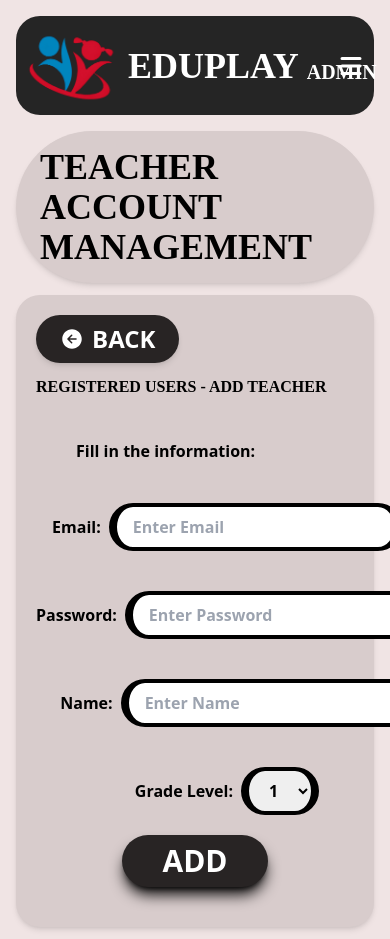
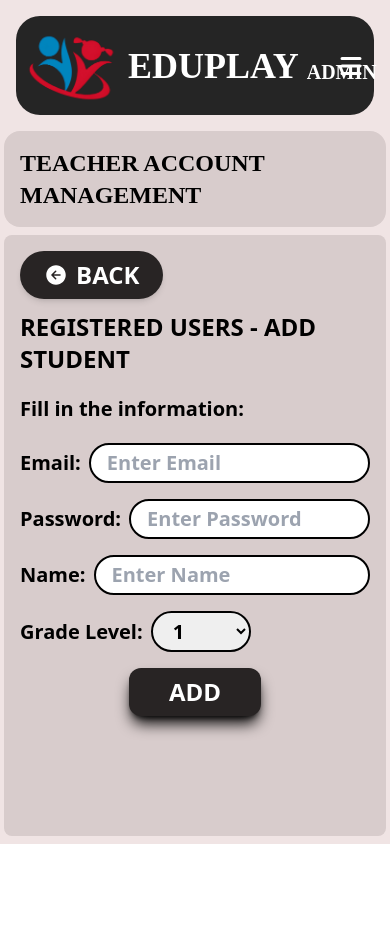
Before and after one commit to ReiTony/EduPlay-main, a React (Vite) app in the folder Client/: page /admin/teacher-accounts/create in a window 390 px wide. After the commit the page ends 844 px from the top, so only its background shows below. Built offline with nearby package versions, Linux system fonts and the light colour scheme; sample sign-in values are in the browser's storage; a web font is replaced by a local one.

Commit message:
fix mobile view admin-manage-teachers

```diff
--- a/Client/src/component/Admin_AddTeacher.jsx
+++ b/Client/src/component/Admin_AddTeacher.jsx
@@ -37,91 +37,58 @@ function Admin_AddTeacher() {
 
   return (
     <>
-      <header className="bg-[#d8cccc] rounded-full shadow-md text-4xl font-reemkufifont font-bold mx-4 p-4 px-6">
-        <h1>TEACHER ACCOUNT MANAGEMENT</h1>
-      </header>
+      <h1 className="bg-[#d8cccc] text-black mx-1 sm:mx-4 rounded-2xl gap-3 p-4 text-2xl sm:text-4xl font-reemkufifont font-bold ">TEACHER ACCOUNT MANAGEMENT</h1>
 
-      <main className="flex-grow bg-[#d8cccc] shadow-md rounded-3xl p-5 mx-4 my-3">
+      <main className="flex flex-col flex-grow p-4 sm:p-8 mx-1 sm:mx-4 my-2 rounded-lg text-black bg-[#d8cccc] font-bold">
         <button className="flex flex-row items-center gap-2 bg-[#282424] shadow-md rounded-full font-bold text-white text-2xl me-auto mb-3 px-6 py-2" onClick={() => navigate(-1)}>
           <IoArrowBackCircle />
           BACK
         </button>
-
-        <h1 className="font-bold font-reemkufifont lg:text-4xl">REGISTERED USERS - ADD TEACHER</h1>
-        <div>
-          <h1 className="p-10 font-bold lg:text-4xl">Fill in the information:</h1>
-        </div>
-        <form>
-          <div className="grid gap-10 font-semibold lg:text-3xl lg:grid-cols-2">
-            <div className="flex-col">
-              <div className="flex items-center justify-center">
-                <label htmlFor="email" className="pr-2 text-right">
-                  Email:
-                </label>
+        <div className="flex flex-col lg:mx-auto lg:w-[1000px]">
+          <h1 className="text-2xl sm:text-4xl">REGISTERED USERS - ADD STUDENT</h1>
+          <h1 className="text-xl sm:text-3xl my-5">Fill in the information:</h1>
+          <form className="flex flex-col gap-4 text-xl sm:text-3xl" onSubmit={handleSubmit}>
+            <div className="flex flex-row items-center gap-2">
+              <label htmlFor="email">Email:</label>
               <input
                 type="email"
                 value={email}
                 onChange={(e) => setEmail(e.target.value)}
                 id="email"
-                  name="email"
                 placeholder="Enter Email"
-                  className="px-4 py-2 lg:w-[400px] rounded-full lg:mx-4 border-4 border-l-8 border-r-8 border-black"
+                className="text-black px-4 py-1 border-2 w-full border-black rounded-full focus:shadow-md"
+                style={{ maxWidth: "300px" }}
               />
             </div>
-            </div>
-            <div className="flex-col">
-              <div className="flex items-center justify-center">
-                <label htmlFor="password" className="pr-2 text-right lg:ml-5">
-                  Password:
-                </label>
+            <div className="flex flex-row items-center gap-2">
+              <label htmlFor="password">Password:</label>
               <input
                 type="password"
                 value={password}
-                  onChange={(e) => e.target.value.length <= 15 && setPassword(e.target.value)}
+                onChange={(e) => setPassword(e.target.value)}
                 id="password"
-                  name="password"
                 placeholder="Enter Password"
-                  className="px-4 py-2 lg:w-[400px] border-4 border-l-8 border-r-8 border-black rounded-full lg:mx-4"
+                className="text-black px-4 py-1 border-2 w-full border-black rounded-full focus:shadow-md"
+                style={{ maxWidth: "300px" }}
               />
             </div>
+            <div className="flex flex-row items-center gap-2">
+              <label htmlFor="name">Name:</label>
+              <input type="text" value={name} onChange={(e) => setName(e.target.value)} id="name" placeholder="Enter Name" className="text-black px-4 py-1 border-2 w-full border-black rounded-full focus:shadow-md" style={{ maxWidth: "300px" }} />
             </div>
-            <div className="flex-col">
-              <div className="flex items-center justify-center">
-                <label htmlFor="name" className="pr-2 ml-5 text-right">
-                  Name:
-                </label>
-                <input
-                  type="text"
-                  value={name}
-                  onChange={(e) => setName(e.target.value)}
-                  id="name"
-                  name="name"
-                  placeholder="Enter Name"
-                  className="px-4 py-2 lg:w-[400px] border-4 border-l-8 border-r-8 border-black rounded-full lg:mx-4"
-                />
-              </div>
-            </div>
-
-            <div className="flex items-center justify-center">
-              <label htmlFor="gradeLevel" className="pr-2 text-right">
-                Grade Level:
-              </label>
-              <select value={gradeLevel} onChange={(e) => setGradeLevel(e.target.value)} className="px-4 py-2 lg:w-[400px] border-4 border-l-8 border-r-8 border-black rounded-full lg:mx-4">
+            <div className="flex flex-row items-center gap-2">
+              <label htmlFor="gradeLevel">Grade Level:</label>
+              <select value={gradeLevel} onChange={(e) => setGradeLevel(e.target.value)} className="text-black px-4 py-1 border-2 w-full border-black rounded-full focus:shadow-md" style={{ maxWidth: "100px" }}>
                 <option value="1">1</option>
                 <option value="2">2</option>
                 <option value="3">3</option>
               </select>
             </div>
-          </div>
-          <div className="flex justify-center p-5">
-            <button
-              type="submit"
-              onClick={handleSubmit}
-              className="px-10 py-2 text-3xl font-bold text-white bg-[#282424] rounded-full shadow-lg hover:brightness-90 shadow-black hover:scale-[.98] transition-transform transform-gpu">
+            <button type="submit" onClick={handleSubmit} className="mx-auto px-10 py-2 text-2xl font-bold text-white bg-[#282424] rounded-xl shadow-lg hover:brightness-90 shadow-black hover:scale-[.98] transition-transform transform-gpu ">
               ADD
             </button>
+          </form>
         </div>
-        </form>
       </main>
       <ErrorModal show={isErrorModalOpen} onHide={() => setIsErrorModalOpen(false)} errorInfo={errorInfo} />
       <ReactModal appElement={document.getElementById("root")} isOpen={isVerifyAccountModalOpen} shouldCloseOnEsc={true} style={modalStyle}>
@@ -130,7 +97,8 @@ function Admin_AddTeacher() {
           <h2 className="text-3xl text-center">Verification email sent. Please check your email.</h2>
           <button
             className="bg-[#08a454] text-white text-2xl font-bold px-10 py-2 rounded-full shadow-md hover:brightness-90 hover:shadow-green-500 hover:scale-95 transition-transform transform-gpu"
-            onClick={() => navigate("/admin/teacher-accounts")}>
+            onClick={() => navigate("/admin/teacher-accounts")}
+          >
             CONTINUE
           </button>
         </div>
--- /dev/null
+++ b/Client/src/component/Admin_TeacherAccountManagementMinTable.jsx
@@ -0,0 +1,156 @@
+import { useState, useEffect, useMemo } from "react";
+import { useTable, useFilters } from "react-table";
+import { useNavigate } from "react-router-dom";
+import { BsFillArrowUpCircleFill } from "react-icons/bs";
+import ReactModal from "react-modal";
+import axios from "axios";
+
+function Admin_TeacherAccountManagementMinTable({ data, refresh, filterInput, selectedGrade, modalStyle }) {
+  const navigate = useNavigate();
+  const [showDeleteModal, setShowDeleteModal] = useState(false);
+  const [toBeDisabledStudent, setToBeDisabledStudent] = useState("");
+
+  useEffect(() => {
+    refresh();
+  }, []);
+
+  const handleDisableStudent = async () => {
+    axios
+      .delete(`${import.meta.env.VITE_API}teacher/deleteStudent/${toBeDisabledStudent}`)
+      .then((res) => {
+        refresh();
+        setShowDeleteModal(false);
+      })
+      .catch((err) => alert(err.message));
+  };
+
+  const showDelete = (username) => {
+    setShowDeleteModal(true);
+    setToBeDisabledStudent(username);
+  };
+
+  const columns = useMemo(
+    () => [
+      { Header: "GRADE LEVEL", accessor: "gradeLevel", id: "GRADELEVEL", Filter: GradeLevelFilter, filter: "equals" },
+      { Header: "NAME", accessor: "name", id: "NAME" },
+      {
+        Header: "EDIT",
+        accessor: "EDIT_STATUS",
+        Cell: ({ row }) => (
+          <button
+            className="flex items-center justify-center px-3 py-1 me-1 font-bold text-white bg-green-500 rounded-lg shadow-lg hover:brightness-90 shadow-black hover:scale-[.98] transition-transform transform-gpu hover:shadow-green-300"
+            onClick={() => navigate(`${row.original.email}/${row.original._id}`)}
+          >
+            EDIT
+          </button>
+        ),
+      },
+      {
+        Header: "STATUS",
+        accessor: "STATUS",
+        Cell: ({ row }) => (
+          <button
+            className="bg-[#d00c24] rounded-lg shadow-lg me-1 text-white font-bold px-3 py-1 hover:brightness-90 shadow-black hover:scale-[.98] transition-transform transform-gpu hover:shadow-red-300"
+            onClick={() => showDelete(row.original._id)}
+          >
+            DELETE
+          </button>
+        ),
+      },
+    ],
+    []
+  );
+
+  const { getTableProps, getTableBodyProps, headerGroups, rows, prepareRow, state, setFilter } = useTable({ columns, data }, useFilters);
+
+  useEffect(() => {
+    if (selectedGrade === "") setFilter("GRADELEVEL", undefined);
+    else setFilter("GRADELEVEL", selectedGrade);
+  }, [selectedGrade]);
+
+  useEffect(() => {
+    setFilter("NAME", filterInput);
+  }, [filterInput]);
+
+  const handleScrollToTop = () => {
+    window.scrollTo({ top: 0, behavior: "smooth" });
+  };
+  return (
+    <>
+      <table {...getTableProps()} style={{ borderCollapse: "collapse", width: "100%" }}>
+        <thead>
+          {headerGroups.map((headerGroup) => (
+            <tr {...headerGroup.getHeaderGroupProps()}>
+              {headerGroup.headers.map((column) => (
+                <th {...column.getHeaderProps()} style={{}} className="py-2 text-lg text-center text-white bg-black">
+                  {column.render("Header")}
+                </th>
+              ))}
+            </tr>
+          ))}
+        </thead>
+        <tbody {...getTableBodyProps()}>
+          {rows.map((row, index) => {
+            prepareRow(row);
+
+            return (
+              <tr {...row.getRowProps()} className="font-semibold" style={{ background: index % 2 === 0 ? "#b6b6b6" : "white" }}>
+                {row.cells.map((cell) => {
+                  return (
+                    <td {...cell.getCellProps()} className="py-2 text-lg text-center border-black">
+                      {cell.render("Cell")}
+                    </td>
+                  );
+                })}
+              </tr>
+            );
+          })}
+        </tbody>
+      </table>
+
+      <button className="fixed justify-center p-3 text-white bg-blue-800 rounded-full bottom-4 right-4 focus:outline-none" onClick={handleScrollToTop}>
+        <BsFillArrowUpCircleFill className="text-3xl " />
+      </button>
+      <DeleteModal show={showDeleteModal} onHide={() => setShowDeleteModal(false)} onSave={handleDisableStudent} modalStyle={modalStyle} />
+    </>
+  );
+}
+
+function GradeLevelFilter({ column }) {
+  const { filterValue, setFilter } = column;
+  return (
+    <select value={filterValue || ""} onChange={(e) => setFilter(e.target.value || undefined)} className="p-2 rounded-md">
+      <option value="">All Grades</option>
+      {[1, 2, 3].map((grade) => (
+        <option key={grade} value={grade}>
+          Grade {grade}
+        </option>
+      ))}
+    </select>
+  );
+}
+
+export default Admin_TeacherAccountManagementMinTable;
+
+function DeleteModal({ show, onHide, onSave, modalStyle }) {
+  if (!show) return;
+  return (
+    <ReactModal appElement={document.getElementById("root")} isOpen={show} shouldCloseOnEsc={true} style={modalStyle}>
+      <div className="flex flex-col justify-center gap-8 p-6 font-semibold text-white font-sourceSans3">
+        <h2 className="text-4xl text-center">DELETE TEACHER</h2>
+        <div className="text-2xl">
+          Reminder: <br />
+          Upon clicking delete, all information associated under this teacher will be deleted.
+        </div>
+        <div className="flex flex-col sm:flex-row justify-end gap-2 text-white">
+          <button className="text-2xl bg-neutral-800 rounded-full shadow-md px-6 py-2 hover:brightness-95  shadow-black hover:scale-[.98] transition-transform transform-gpu hover:shadow-red-300 " onClick={onHide}>
+            CANCEL
+          </button>
+          <button className="px-6 py-2 text-2xl rounded-full shadow-md bg-[#d00c24] hover:brightness-95  shadow-black hover:scale-[.98] transition-transform transform-gpu hover:shadow-red-300" onClick={onSave}>
+            DELETE
+          </button>
+        </div>
+      </div>
+    </ReactModal>
+  );
+}
--- a/Client/src/component/Admin_TeacherAccounts.jsx
+++ b/Client/src/component/Admin_TeacherAccounts.jsx
@@ -6,6 +6,8 @@ import { useNavigate } from "react-router-dom";
 import { BsFillArrowUpCircleFill } from "react-icons/bs";
 import ReactModal from "react-modal";
 import axios from "axios";
+import Admin_AccountManagementMinTable from "./Admin_AccountManagementMinTable";
+import Admin_TeacherAccountManagementMinTable from "./Admin_TeacherAccountManagementMinTable";
 
 function Admin_TeacherAccounts() {
   const navigate = useNavigate();
@@ -52,7 +54,8 @@ function Admin_TeacherAccounts() {
         Cell: ({ row }) => (
           <button
             className="flex items-center justify-center px-5 py-1 m-auto font-bold text-white bg-green-500 rounded-full shadow-md hover:brightness-90 shadow-black hover:scale-[.98] transition-transform transform-gpu hover:shadow-green-300"
-            onClick={() => navigate(`${row.original.email}/${row.original._id}`)}>
+            onClick={() => navigate(`${row.original.email}/${row.original._id}`)}
+          >
             <span className="flex items-center">
               <BiEditAlt className="mr-2 cursor-pointer" />
               EDIT
@@ -64,9 +67,7 @@ function Admin_TeacherAccounts() {
         Header: "STATUS",
         accessor: "STATUS",
         Cell: ({ row }) => (
-          <button
-            className="bg-[#d00c24] rounded-full shadow-md text-white font-bold px-5 py-1 hover:brightness-90 shadow-black hover:scale-[.98] transition-transform transform-gpu hover:shadow-red-300"
-            onClick={() => showDelete(row.original._id)}>
+          <button className="bg-[#d00c24] rounded-full shadow-md text-white font-bold px-5 py-1 hover:brightness-90 shadow-black hover:scale-[.98] transition-transform transform-gpu hover:shadow-red-300" onClick={() => showDelete(row.original._id)}>
             DELETE
           </button>
         ),
@@ -92,30 +93,22 @@ function Admin_TeacherAccounts() {
 
   return (
     <>
-      <header className="bg-[#d8cccc] rounded-full shadow-md text-4xl font-reemkufifont font-bold mx-4 p-4 px-6">
-        <h1>TEACHER ACCOUNT MANAGEMENT</h1>
-      </header>
+      <h1 className="bg-[#d8cccc] text-black mx-1 sm:mx-4 rounded-2xl gap-3 p-4 text-2xl sm:text-4xl font-reemkufifont font-bold ">TEACHER ACCOUNT MANAGEMENT</h1>
 
-      <main className="flex-grow bg-[#d8cccc] shadow-md rounded-3xl p-5 mx-4 my-3">
-        <div className="flex items-center justify-between pb-4 m-2">
-          <div className="text-4xl font-bold">
-            <h1>REGISTERED TEACHERS</h1>
-          </div>
+      <main className="flex flex-col flex-grow p-2 sm:p-5 mx-1 sm:mx-4 my-2 rounded-lg bg-[#d8cccc]">
+        <div className="flex flex-wrap gap-2 items-center justify-between pb-4 m-2">
+          <h1 className="text-2xl sm:text-4xl font-bold text-black">REGISTERED ACCOUNTS</h1>
 
-          <div className="flex">
-            <div className="mx-4">
-              <button className="bg-[#282424] rounded-full shadow-md text-2xl font-bold text-white hover:brightness-90 hover:scale-[.98] px-5 py-1 transition-transform transform-gpu" onClick={() => navigate("create")}>
+          <div className="flex flex-wrap gap-2">
+            <button className="bg-[#282424] rounded-xl shadow-md text-2xl font-bold text-white hover:brightness-90 hover:scale-[.98] px-5 py-1 transition-transform transform-gpu" onClick={() => navigate("create")}>
               ADD TEACHER
             </button>
-            </div>
-            <div className="relative mx-4">
+            <div className="relative">
               <input type="text" value={filterInput} onChange={(e) => setFilterInput(e.target.value)} placeholder="Search by Name..." className="w-56 p-2 rounded-md focus:border-white focus:shadow-md" />
               <span className="absolute transform -translate-y-1/2 top-1/2 right-4">
                 <BsSearch className="mr-2 text-white cursor-pointer" />
               </span>
             </div>
-            <div className="mx-4">
-              {/* Dropdown Select for Grade Level */}
             <select value={selectedGrade} onChange={(e) => setSelectedGrade(e.target.value)} className="p-2 font-semibold rounded-md focus:outline-none focus:border-white">
               <option value="">All Grades</option>
               {[1, 2, 3].map((grade) => (
@@ -126,7 +119,7 @@ function Admin_TeacherAccounts() {
             </select>
           </div>
         </div>
-        </div>
+        <div className="hidden md:block">
           <table {...getTableProps()} style={{ borderCollapse: "collapse", width: "100%" }}>
             <thead>
               {headerGroups.map((headerGroup) => (
@@ -157,9 +150,13 @@ function Admin_TeacherAccounts() {
               })}
             </tbody>
           </table>
+        </div>
+        <div className="md:hidden">
+          <Admin_TeacherAccountManagementMinTable data={data} filterInput={filterInput} modalStyle={modalStyle} refresh={refresh} selectedGrade={selectedGrade} />
+        </div>
       </main>
       <button className="fixed justify-center p-3 text-white bg-blue-800 rounded-full bottom-4 right-4 focus:outline-none" onClick={handleScrollToTop}>
-        <BsFillArrowUpCircleFill className="text-3xl " />
+        <BsFillArrowUpCircleFill className="text-3xl" />
       </button>
       <DeleteModal show={showDeleteModal} onHide={() => setShowDeleteModal(false)} onSave={handleDisableTeacher} />
     </>
@@ -192,11 +189,11 @@ function DeleteModal({ show, onHide, onSave }) {
           Reminder: <br />
           Upon clicking delete, all information associated under this teacher will be deleted.
         </div>
-        <div className="flex flex-row justify-end gap-2 text-white">
-          <button className="text-2xl bg-[#d00c24] rounded-full shadow-md px-6 py-2 hover:brightness-95 shadow-black hover:scale-[.98] transition-transform transform-gpu" onClick={onHide}>
+        <div className="flex flex-row flex-wrap justify-end gap-2 text-white">
+          <button className="text-2xl bg-neutral-800 rounded-xl shadow-md px-6 py-2 hover:brightness-95 shadow-black hover:scale-[.98] transition-transform transform-gpu" onClick={onHide}>
             CANCEL
           </button>
-          <button className="px-6 py-2 text-2xl rounded-full shadow-md bg-neutral-800 hover:brightness-95 shadow-black hover:scale-[.98] transition-transform transform-gpu" onClick={onSave}>
+          <button className="px-6 py-2 text-2xl rounded-xl shadow-md bg-[#d00c24] hover:brightness-95 shadow-black hover:scale-[.98] transition-transform transform-gpu" onClick={onSave}>
             DELETE
           </button>
         </div>
@@ -208,12 +205,15 @@ function DeleteModal({ show, onHide, onSave }) {
 const modalStyle = {
   content: {
     backgroundColor: "#a8a4a4",
+    border: "0",
     borderRadius: "2rem",
-    maxWidth: "720px",
-    width: "100%",
+    maxWidth: "90dvw",
+    maxHeight: "80dvh",
+    width: "fit-content",
     height: "fit-content",
     top: "50%",
     left: "50%",
     transform: "translate(-50%, -50%)",
+    boxShadow: "0 4px 8px rgba(0, 0, 0, 0.4)",
   },
 };
```
Lines whose indentation alone changed are shown as unchanged.
